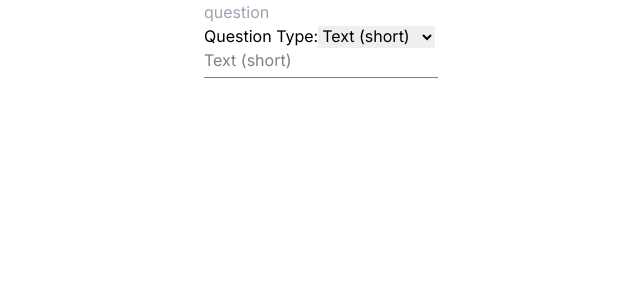
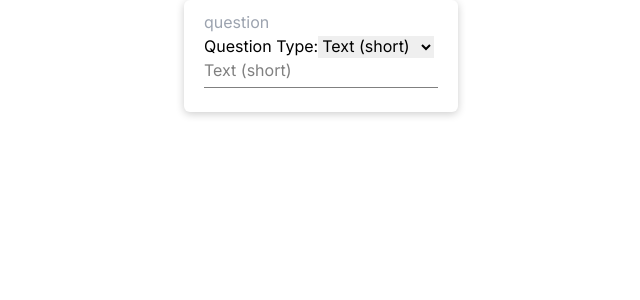
Before and after one commit to jp-ryuji/open-form, a Next.js app: page / in a window 1280 px wide. Shown: the top 300 px of the page, without its empty margins (319-959 px from the left). Built offline with nearby package versions, Linux system fonts and the light colour scheme.

Commit message:
add Card

```diff
--- a/app/components/question/QuestionForm.tsx
+++ b/app/components/question/QuestionForm.tsx
@@ -10,6 +10,7 @@
   questionTypeText as qTypeText,
   questionTypeMultipleOptions as qTypeMultiOptions,
 } from './question-type'
+import Card from '../ui/Card'
 
 import styles from './QuestionForm.module.css'
 
@@ -68,11 +69,9 @@
   }
   const renderQuestionText = () => {
     return (
-      <>
-        <p className={styles.render_question_text}>
-          Text ({selectedQuestionType})
-        </p>
-      </>
+      <p className={styles.render_question_text}>
+        Text ({selectedQuestionType})
+      </p>
     )
   }
 
@@ -111,7 +110,7 @@
   }
 
   return (
-    <>
+    <Card>
       <Question />
       <div>
         <label>
@@ -123,7 +122,6 @@
             <option value={qTypeText.short}>Text (short)</option>
             <option value={qTypeText.long}>Text (long)</option>
             <option value={qTypeMultiOptions.radio}>Radio button</option>
-            <option value={qTypeMultiOptions.radio}>Radio Button</option>
             <option value={qTypeMultiOptions.checkbox}>Checkbox</option>
             <option value={qTypeMultiOptions.pulldown}>Pulldown</option>
           </select>
@@ -131,6 +129,6 @@
         {showQuestionText()}
         {showQuestionOptions()}
       </div>
-    </>
+    </Card>
   )
 }
--- /dev/null
+++ b/app/components/ui/Card.module.css
@@ -0,0 +1,7 @@
+.card {
+  background-color: white;
+  border-radius: 6px;
+  box-shadow: 0 2px 8px rgba(0, 0, 0, 0.2);
+  padding: 10px 20px 30px;
+  margin-bottom: 10px;
+}
--- /dev/null
+++ b/app/components/ui/Card.tsx
@@ -0,0 +1,7 @@
+import styles from './Card.module.css'
+
+function Card(props: { children: any }) {
+  return <div className={styles.card}>{props.children}</div>
+}
+
+export default Card
```
